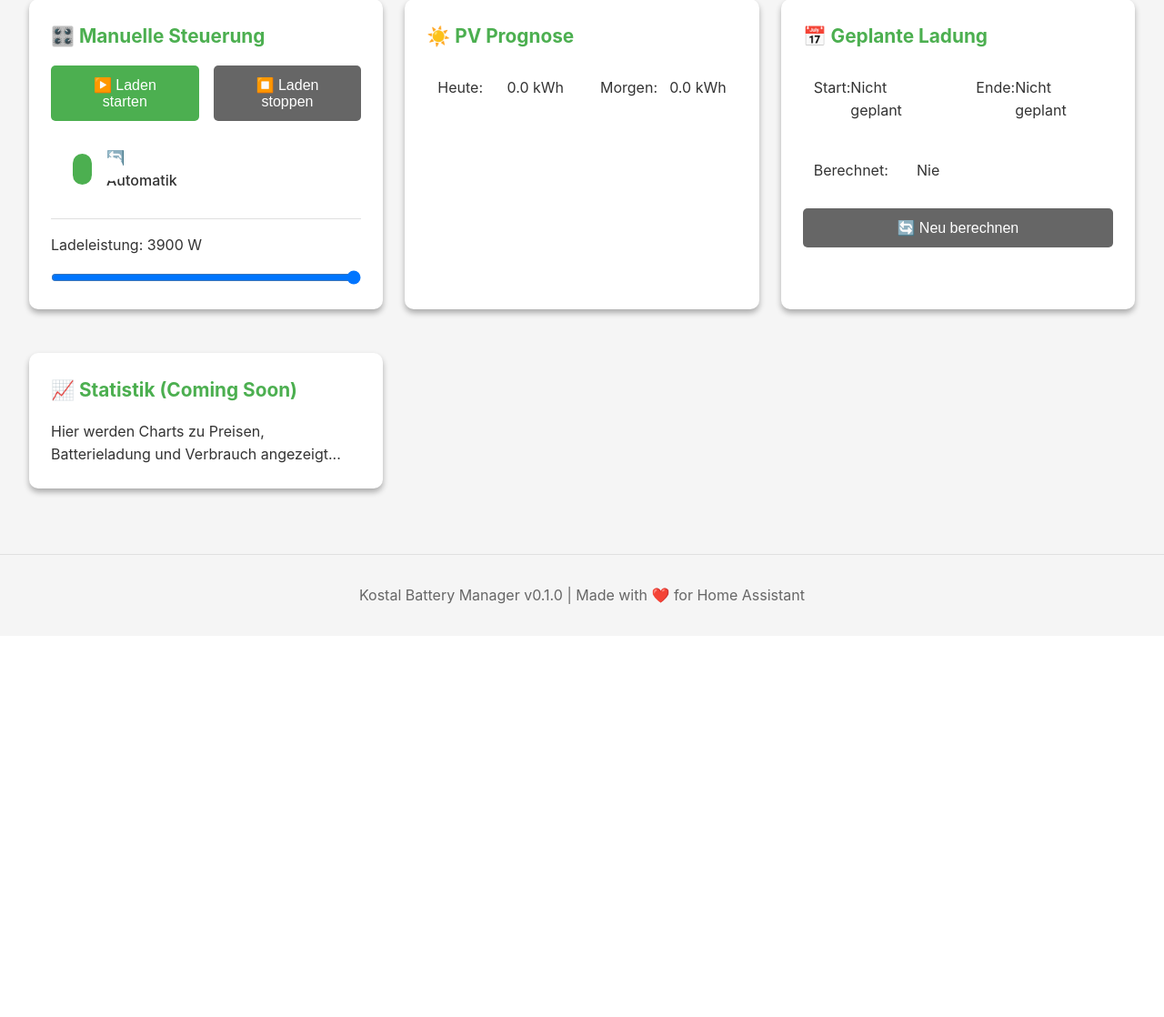
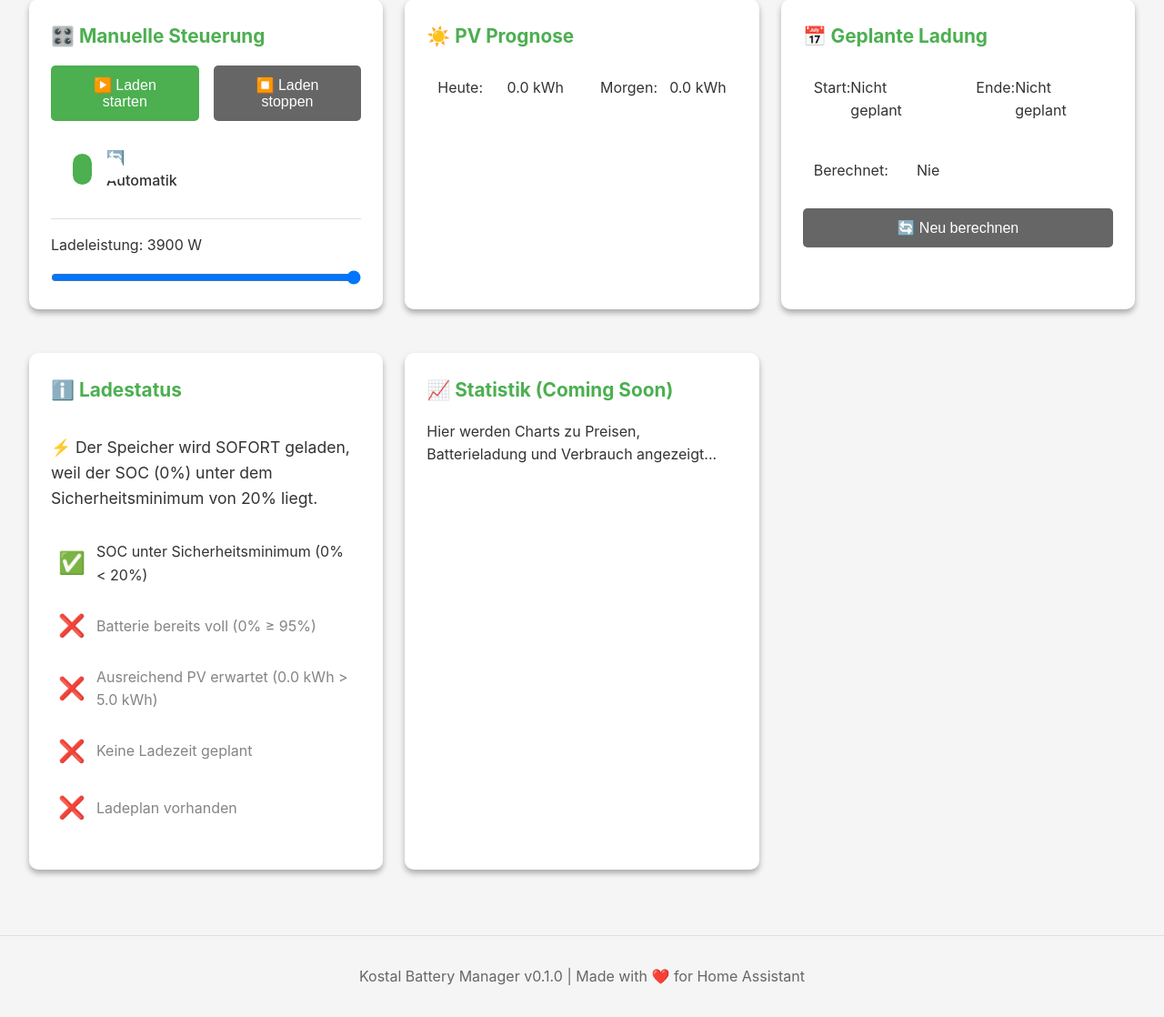
Before and after one commit to SvenSteuer/kostal-battery-manager, a Flask app: page / in a window 1280 px wide. Shown: the part 523-1641 px from the top of the page at 91% size. Before the commit the page ends 1187 px from the top, so only its background shows below. Run offline with Flask 3, Linux system fonts and the light colour scheme.

Commit message:
v0.3.6: Add dynamic charging status explanation with condition checkboxes

```diff
--- a/battery_manager/app.py
+++ b/battery_manager/app.py
@@ -489,6 +489,25 @@ def api_recalculate_plan():
             'message': str(e)
         }), 500
 
+@app.route('/api/charging_status')
+def api_charging_status():
+    """Get detailed charging status explanation (v0.3.6)"""
+    try:
+        status = get_charging_status_explanation()
+        return jsonify(status)
+    except Exception as e:
+        logger.error(f"Error getting charging status: {e}")
+        return jsonify({
+            'explanation': 'Fehler beim Abrufen des Status',
+            'will_charge': False,
+            'conditions': {},
+            'current_soc': 0,
+            'target_soc': 0,
+            'pv_remaining': 0,
+            'planned_start': None,
+            'planned_end': None
+        }), 500
+
 @app.route('/api/adjust_power', methods=['POST'])
 def api_adjust_power():
     """Adjust charging power during active charging (v0.2.0)"""
@@ -614,6 +633,7 @@ def update_charging_plan():
             app_state['charging_plan']['planned_start'] = charge_start.isoformat()
             app_state['charging_plan']['planned_end'] = charge_end.isoformat()
             app_state['charging_plan']['last_calculated'] = datetime.now().isoformat()
+            app_state['charging_plan']['target_soc'] = max_soc
 
             add_log('INFO', f'✓ Ladeplan berechnet: Start {charge_start.strftime("%d.%m. %H:%M")} - Ende {charge_end.strftime("%d.%m. %H:%M")}')
 
@@ -639,6 +659,127 @@ def update_charging_plan():
     except Exception as e:
         logger.error(f"Error updating charging plan: {e}", exc_info=True)
         add_log('ERROR', f'Fehler bei Ladeplan-Berechnung: {str(e)}')
+
+
+def get_charging_status_explanation():
+    """Generate human-readable explanation of charging status (v0.3.6)"""
+    try:
+        # Get current values
+        current_soc = app_state['battery']['soc']
+        min_soc = config.get('auto_safety_soc', 20)
+        max_soc = config.get('auto_charge_below_soc', 95)
+        pv_threshold = config.get('auto_pv_threshold', 5.0)
+
+        # Get PV forecast
+        pv_remaining = 0
+        if ha_client:
+            for roof in ['roof1', 'roof2']:
+                sensor = config.get(f'pv_remaining_today_{roof}')
+                if sensor:
+                    remaining = ha_client.get_state(sensor)
+                    if remaining and remaining not in ['unknown', 'unavailable']:
+                        pv_remaining += float(remaining)
+
+        # Get planned times
+        planned_start = None
+        planned_end = None
+        target_soc = max_soc
+        if app_state['charging_plan'].get('planned_start'):
+            planned_start = datetime.fromisoformat(app_state['charging_plan']['planned_start'])
+            planned_end = datetime.fromisoformat(app_state['charging_plan']['planned_end'])
+            target_soc = app_state['charging_plan'].get('target_soc', max_soc)
+
+        now = datetime.now().astimezone()
+
+        # Check conditions
+        conditions = {
+            'soc_below_safety': {
+                'fulfilled': current_soc < min_soc,
+                'label': f'SOC unter Sicherheitsminimum ({current_soc:.0f}% < {min_soc}%)',
+                'priority': 1
+            },
+            'battery_full': {
+                'fulfilled': current_soc >= max_soc,
+                'label': f'Batterie bereits voll ({current_soc:.0f}% ≥ {max_soc}%)',
+                'priority': 2
+            },
+            'pv_sufficient': {
+                'fulfilled': pv_remaining > pv_threshold,
+                'label': f'Ausreichend PV erwartet ({pv_remaining:.1f} kWh > {pv_threshold:.1f} kWh)',
+                'priority': 3
+            },
+            'time_reached': {
+                'fulfilled': planned_start and now >= planned_start,
+                'label': f'Geplante Ladezeit erreicht' if planned_start else 'Keine Ladezeit geplant',
+                'priority': 4
+            },
+            'has_plan': {
+                'fulfilled': planned_start is not None,
+                'label': 'Ladeplan vorhanden',
+                'priority': 5
+            }
+        }
+
+        # Determine main explanation
+        explanation = ""
+        will_charge = False
+
+        if current_soc < min_soc:
+            # Safety charging
+            explanation = f"⚡ Der Speicher wird SOFORT geladen, weil der SOC ({current_soc:.0f}%) unter dem Sicherheitsminimum von {min_soc}% liegt."
+            will_charge = True
+
+        elif current_soc >= max_soc:
+            # Already full
+            explanation = f"✅ Der Speicher wird nicht geladen, weil er bereits bei {current_soc:.0f}% liegt (Ziel: {max_soc}%)."
+            will_charge = False
+
+        elif pv_remaining > pv_threshold:
+            # Sufficient PV
+            explanation = f"☀️ Der Speicher wird nicht aus dem Netz geladen, weil der prognostizierte Solarertrag mit {pv_remaining:.1f} kWh über dem Schwellwert von {pv_threshold:.1f} kWh liegt."
+            will_charge = False
+
+        elif planned_start and now >= planned_start:
+            # Planned time reached
+            if planned_end:
+                explanation = f"🔋 Der Speicher wird geladen, sodass er bis {planned_end.strftime('%H:%M')} Uhr bei {target_soc}% ist."
+            else:
+                explanation = f"🔋 Der Speicher wird jetzt geladen bis {target_soc}% erreicht sind."
+            will_charge = True
+
+        elif planned_start and now < planned_start:
+            # Waiting for planned time
+            explanation = f"⏳ Der Speicher wird ab {planned_start.strftime('%H:%M')} Uhr geladen, sodass er bis {planned_end.strftime('%H:%M')} Uhr bei {target_soc}% ist."
+            will_charge = False
+
+        else:
+            # No plan
+            explanation = f"⏸️ Der Speicher wird nicht geladen. Es wurde kein optimaler Ladezeitpunkt gefunden (Preise bleiben günstig)."
+            will_charge = False
+
+        return {
+            'explanation': explanation,
+            'will_charge': will_charge,
+            'conditions': conditions,
+            'current_soc': current_soc,
+            'target_soc': max_soc,
+            'pv_remaining': pv_remaining,
+            'planned_start': planned_start.strftime('%H:%M') if planned_start else None,
+            'planned_end': planned_end.strftime('%H:%M') if planned_end else None
+        }
+
+    except Exception as e:
+        logger.error(f"Error generating charging status explanation: {e}")
+        return {
+            'explanation': '❌ Fehler beim Ermitteln des Ladestatus',
+            'will_charge': False,
+            'conditions': {},
+            'current_soc': 0,
+            'target_soc': 0,
+            'pv_remaining': 0,
+            'planned_start': None,
+            'planned_end': None
+        }
 
 
 def controller_loop():
--- a/battery_manager/templates/dashboard.html
+++ b/battery_manager/templates/dashboard.html
@@ -143,6 +143,19 @@
         </div>
     </div>
 
+    <!-- Charging Status Explanation (v0.3.6) -->
+    <div class="card forecast-card">
+        <h2>ℹ️ Ladestatus</h2>
+        <div style="padding: 1rem 0;">
+            <div id="charging-explanation" style="font-size: 1.1rem; line-height: 1.6; margin-bottom: 1.5rem;">
+                Lade Status...
+            </div>
+            <div id="charging-conditions" style="display: flex; flex-direction: column; gap: 0.5rem;">
+                <!-- Conditions will be dynamically inserted here -->
+            </div>
+        </div>
+    </div>
+
     <!-- Quick Stats -->
     <div class="card stats-card">
         <h2>📈 Statistik (Coming Soon)</h2>
@@ -206,6 +219,63 @@ function showNotification(type, message, duration = 3000) {
 // Auto-refresh status every 2 seconds (v0.2.1)
 let refreshInterval = setInterval(updateStatus, 2000);
 updateStatus();
+updateChargingStatus(); // v0.3.6
+
+// v0.3.6 - Update charging status explanation
+function updateChargingStatus() {
+    fetch('api/charging_status')
+        .then(response => response.json())
+        .then(data => {
+            // Update explanation text
+            document.getElementById('charging-explanation').textContent = data.explanation;
+
+            // Update conditions
+            const conditionsContainer = document.getElementById('charging-conditions');
+            conditionsContainer.innerHTML = '';
+
+            if (data.conditions && Object.keys(data.conditions).length > 0) {
+                // Sort conditions by priority
+                const sortedConditions = Object.entries(data.conditions)
+                    .sort(([,a], [,b]) => a.priority - b.priority);
+
+                sortedConditions.forEach(([key, condition]) => {
+                    const conditionDiv = document.createElement('div');
+                    conditionDiv.style.cssText = `
+                        display: flex;
+                        align-items: center;
+                        gap: 0.75rem;
+                        padding: 0.5rem;
+                        background: rgba(255, 255, 255, 0.05);
+                        border-radius: 4px;
+                    `;
+
+                    const icon = document.createElement('span');
+                    icon.style.cssText = `
+                        font-size: 1.5rem;
+                        flex-shrink: 0;
+                    `;
+                    icon.textContent = condition.fulfilled ? '✅' : '❌';
+
+                    const label = document.createElement('span');
+                    label.textContent = condition.label;
+                    label.style.cssText = `
+                        flex-grow: 1;
+                        opacity: ${condition.fulfilled ? '1' : '0.6'};
+                    `;
+
+                    conditionDiv.appendChild(icon);
+                    conditionDiv.appendChild(label);
+                    conditionsContainer.appendChild(conditionDiv);
+                });
+            }
+        })
+        .catch(error => {
+            console.error('Error updating charging status:', error);
+        });
+}
+
+// Update charging status every 5 seconds
+setInterval(updateChargingStatus, 5000);
 
 function updateStatus() {
     fetch('api/status')
@@ -430,6 +500,7 @@ function recalculatePlan() {
             // Wait a moment, then update status to show new plan
             setTimeout(() => {
                 updateStatus();
+                updateChargingStatus(); // v0.3.6
             }, 500);
         } else {
             showNotification('error', 'Fehler bei der Berechnung');
--- a/config.yaml
+++ b/config.yaml
@@ -1,5 +1,5 @@
 name: Kostal Battery Manager
-version: "0.3.5"
+version: "0.3.6"
 slug: kostal_battery_manager
 description: "Intelligente Batteriesteuerung für Kostal Plenticore Plus mit Tibber-Optimierung"
 url: "https://github.com/SvenSteuer/kostal-battery-manager"
```
Also changed, not shown: CHANGELOG.md.
